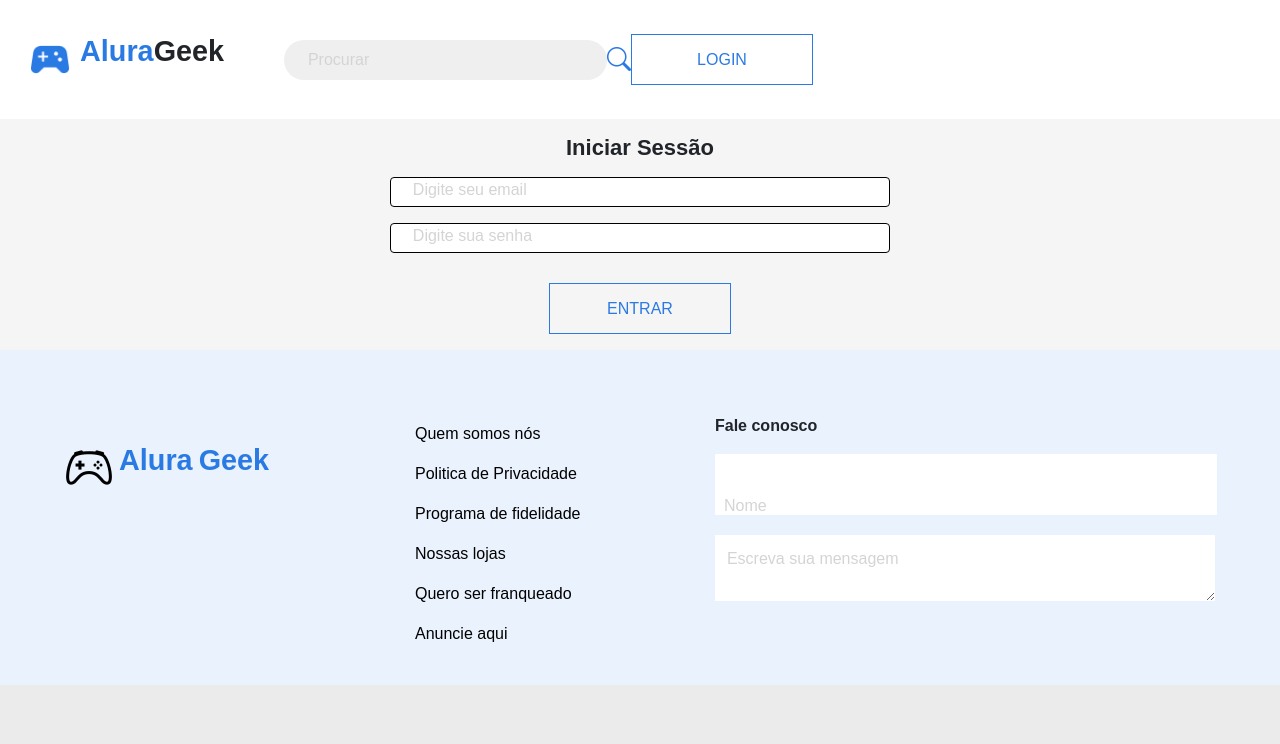
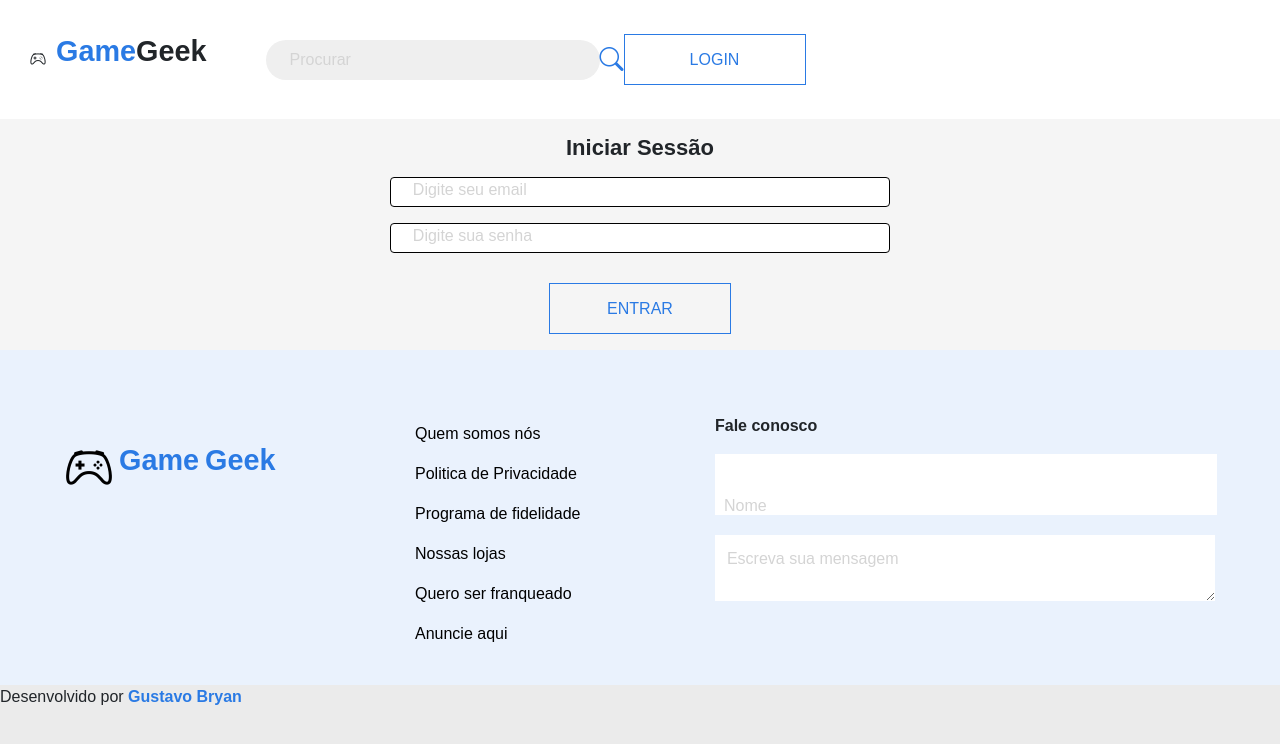
Before and after one commit to gustavobryan/AluraGeek-ecommerce, a plain HTML site: page views/login.html in a window 1280 px wide. Drawn offline with nearby package versions, Linux system fonts and the light colour scheme; a script that the page names is missing.

Commit message:
mudança no footer

```diff
--- a/views/login.html
+++ b/views/login.html
@@ -23,7 +23,7 @@
 
         <link rel="stylesheet" href="../styles/style.css" />
         <link rel="stylesheet" href="../styles/login.css" />
-    <title>Alura Geek | Login</title>
+    <title>Game Geek | Login</title>
 </head>
 
 <body>
@@ -31,8 +31,8 @@
         <nav>
             <div class="logo-pesquisa">
                 <div class="logo">
-                    <img src="../assets/logo.png" alt="logo">
-                    <p class="logo-azul">Alura</p>
+                    <i class="bi bi-controller"></i>
+                    <p class="logo-azul">Game</p>
                     <p>Geek</p>
                 </div>
                 <input type="text" placeholder="Procurar" />
@@ -54,11 +54,11 @@
         </section>
     </main>
 
-
+<footer class="footer-bg" id="footer">
     <section class="contato">
         <div class="referencia">
             <i class="bi bi-controller"></i>
-            <p>Alura</p>
+            <p>Game</p>
             <p>Geek</p>
         </div>
         <div class="links-uteis">
@@ -79,6 +79,10 @@
             <textarea name="mensagem" id="msg" cols="5" rows="5" placeholder="Escreva sua mensagem"></textarea>
         </div>
     </section>
+    <div class="footer-dev">
+        <p>Desenvolvido por <a href="https://github.com/gustavobryan">Gustavo Bryan</a></p>
+    </div>
+</footer>
     <script type="module" src="../controllers/login-controller.js"></script>
 
 </body>
```
Also changed, not shown: views/index.html (+9 -13 lines).
